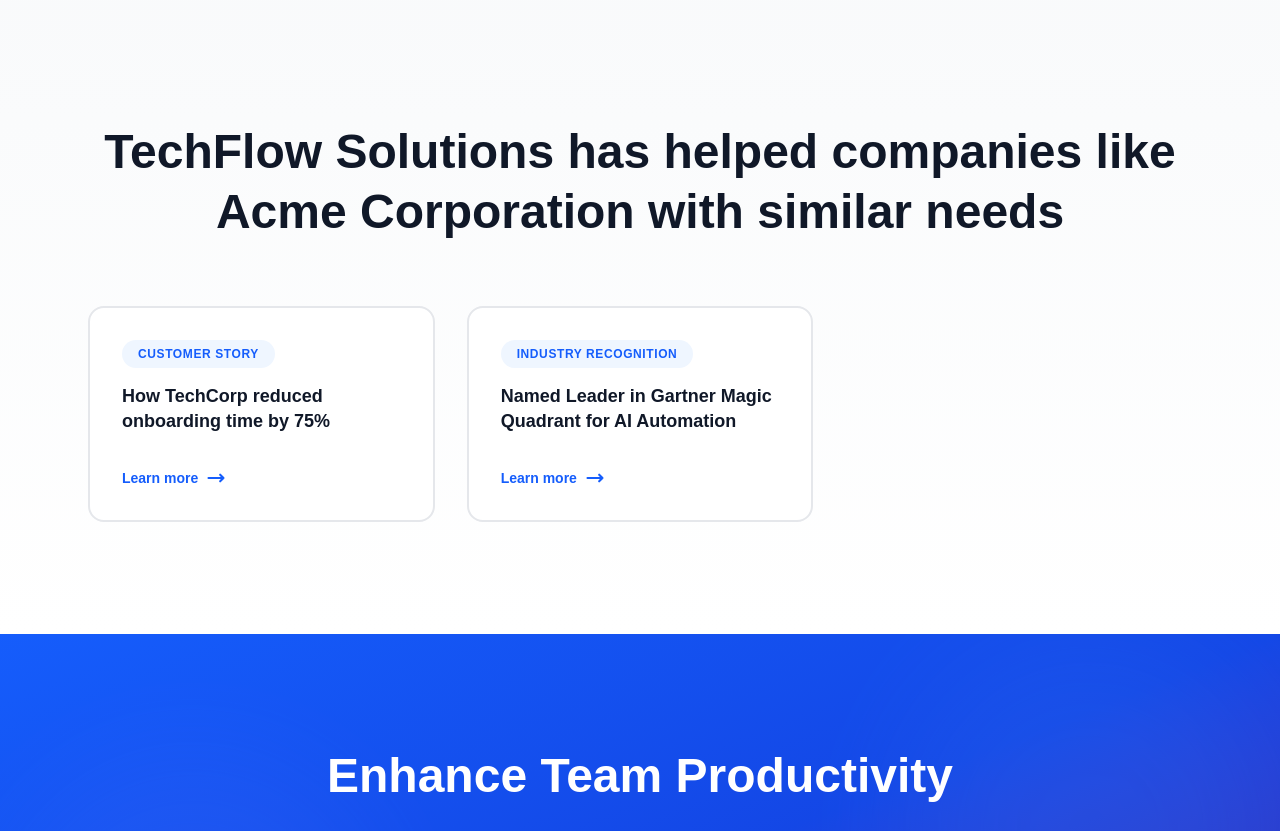
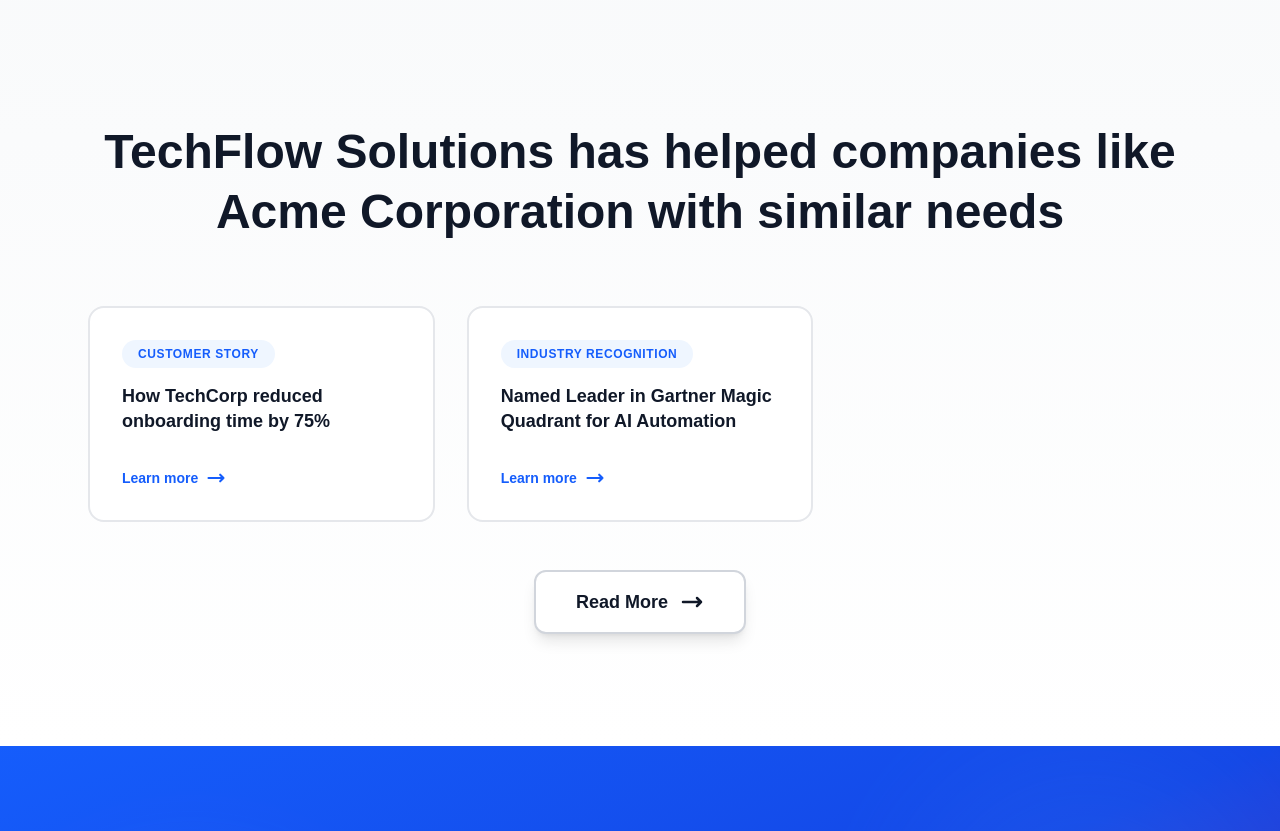
Before and after one commit to Hrytos/account_specific_page, a Next.js app: page /test-phase4 in a window 1280 px wide. Shown: the part 2660-3491 px from the top of the page. Built offline with nearby package versions, Linux system fonts and the light colour scheme.

Commit message:
fixed button redirection

```diff
--- a/components/landing/Options.tsx
+++ b/components/landing/Options.tsx
@@ -62,9 +62,20 @@
                 </p>
               )}
 
-              <button className="w-full px-8 py-4 bg-white hover:bg-gray-50 text-[#2C3E50] font-semibold rounded-xl transition-all duration-300 transform group-hover:scale-105 shadow-md hover:shadow-lg">
-                {buttonText}
-              </button>
+              {options.meetingLink ? (
+                <a
+                  href={options.meetingLink}
+                  target="_blank"
+                  rel="noopener noreferrer"
+                  className="block w-full px-8 py-4 bg-white hover:bg-gray-50 text-[#2C3E50] font-semibold rounded-xl transition-all duration-300 transform group-hover:scale-105 shadow-md hover:shadow-lg text-center"
+                >
+                  {buttonText}
+                </a>
+              ) : (
+                <button className="w-full px-8 py-4 bg-white hover:bg-gray-50 text-[#2C3E50] font-semibold rounded-xl transition-all duration-300 transform group-hover:scale-105 shadow-md hover:shadow-lg">
+                  {buttonText}
+                </button>
+              )}
             </div>
           ))}
         </div>
--- a/components/landing/SocialProofs.tsx
+++ b/components/landing/SocialProofs.tsx
@@ -82,6 +82,33 @@
             </a>
           ))}
         </div>
+
+        {/* Read More Button */}
+        {social.readMoreLink && (
+          <div className="mt-12 text-center">
+            <a
+              href={social.readMoreLink}
+              target="_blank"
+              rel="noopener noreferrer"
+              className="inline-flex items-center px-10 py-4 bg-white hover:bg-gray-50 text-gray-900 font-bold text-lg rounded-xl border-2 border-gray-300 hover:border-blue-500 shadow-lg hover:shadow-2xl transition-all duration-300 hover:-translate-y-0.5"
+            >
+              Read More
+              <svg
+                className="ml-3 w-6 h-6"
+                fill="none"
+                viewBox="0 0 24 24"
+                stroke="currentColor"
+                strokeWidth={2.5}
+              >
+                <path
+                  strokeLinecap="round"
+                  strokeLinejoin="round"
+                  d="M17 8l4 4m0 0l-4 4m4-4H3"
+                />
+              </svg>
+            </a>
+          </div>
+        )}
       </div>
     </section>
   );
--- a/lib/normalize/mapRawToNormalized.ts
+++ b/lib/normalize/mapRawToNormalized.ts
@@ -143,6 +143,7 @@
       title: sanitize(optionsTitle),
       intro: sanitize(raw.synopsisAutomationOptions),
       sellerName: sellerName || null,
+      meetingLink: sanitize(raw.meetingSchedulerLink) || null,
       cards: raw.options.map((opt) => ({
         title: sanitize(opt.title) || '',
         description: sanitize(opt.description),
@@ -179,6 +180,7 @@
       })),
       buyerName: raw.BuyersName || null,
       sellerName: raw.SellersName || null,
+      readMoreLink: sanitize(raw.sellerLinkReadMore) || null,
     };
   }
 
@@ -191,7 +193,7 @@
     secondary = {
       title: sanitize(raw.secondHighestOperationalBenefitStatement),
       body: sanitize(raw.secondHighestOperationalBenefitDescription),
-      link: sanitize(raw.sellerLinkWebsite) || sanitize(raw.sellerLinkReadMore),
+      link: sanitize(raw.meetingSchedulerLink) || sanitize(raw.sellerLinkWebsite) || sanitize(raw.sellerLinkReadMore),
       sellerName: raw.SellersName || null,
     };
   }
--- a/lib/normalize/normalized.types.ts
+++ b/lib/normalize/normalized.types.ts
@@ -104,6 +104,7 @@
   intro?: string | null; // e.g., "The Normal, IL facility..."
   cards?: OptionCard[];
   sellerName?: string | null; // For dynamic button text
+  meetingLink?: string | null; // Link to meeting scheduler
 }
 
 /**
@@ -149,6 +150,7 @@
   items?: SocialProofItem[];
   buyerName?: string | null; // For dynamic headline
   sellerName?: string | null; // For dynamic headline
+  readMoreLink?: string | null; // Link to seller's read more page
 }
 
 /**
```
